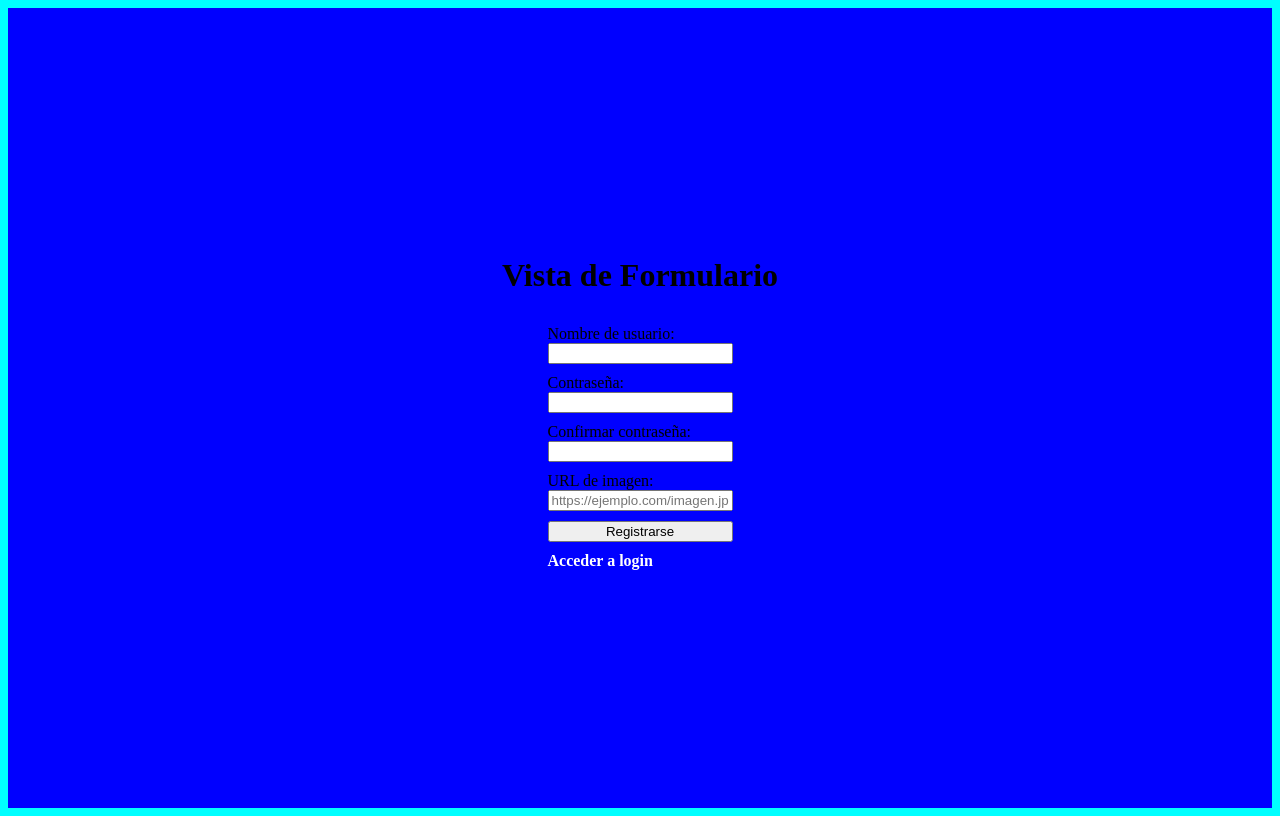
After one commit to yhojanE/proyecto_final_psi, a Django app: page /formulario/ in a window 1280 px wide. The commit adds this page. Run offline with Django 5.2, Linux system fonts and the light colour scheme.

Commit message:
first commit

```diff
--- /dev/null
+++ b/miapp/templates/formulario.html
@@ -0,0 +1,101 @@
+<!DOCTYPE html>
+<html lang="en">
+<head>
+    <meta charset="UTF-8">
+    <meta name="viewport" content="width=device-width, initial-scale=1.0">
+    <title>Formulario</title>
+</head>
+    <style>
+        body{
+            background-color: aqua;
+
+        }
+
+        h1{
+            text-align: center;
+        }
+
+        .contenedor{
+            display: flex;
+            flex-direction: column;
+            justify-content: center;   /* Centra horizontal */
+            align-items: center;       /* Centra vertical   */
+            height: 100vh;             /* Ocupa toda la pantalla */
+            background-color: blue;
+        }
+
+        .formulario{
+            margin: 10px;
+            display: flex;
+            flex-direction: column;
+        }
+
+        .m-bottom{
+            margin-bottom: 10px;
+        }
+        .log{
+            color: white;
+            margin-top: 10px;
+            text-decoration: none;
+            font-weight: bold;
+        }
+        .log:hover{
+            text-decoration: underline;
+            color: rgb(255, 0, 4);
+
+        }
+
+    </style>
+
+<body>
+
+    <div class="contenedor">
+
+        <h1>Vista de Formulario</h1>
+
+        {% if infosms %}
+            <div style="
+                background: #ffe6e6;
+                border-left: 5px solid #ff4d4d;
+                padding: 12px 18px;
+                margin-bottom: 20px;
+                border-radius: 5px;
+                font-family: Arial, sans-serif;
+            ">
+                <p style="
+                    color: #b30000;
+                    font-weight: bold;
+                    margin: 0;
+                    font-size: 15px;
+                ">
+                    {{ infosms }}
+                    <br>
+                    <br>
+                    {{ infosms2 }}
+                </p>
+            </div>
+        {% endif %}
+
+        <form class="formulario" method="post">
+        {% csrf_token %}
+            <label for="usuario">Nombre de usuario:</label>
+            <input type="text" class="m-bottom" id="usuario" name="username" required>
+
+            <label for="password">Contraseña:</label>
+            <input type="password" class="m-bottom" id="password" name="password1" required>
+
+            <label for="confirmar_password">Confirmar contraseña:</label>
+            <input type="password" class="m-bottom" id="confirmar_password" name="password2" required>
+
+            <!-- 🔥 CAMPO NUEVO PARA PEGAR URL DE IMAGEN -->
+            <label for="imagen_url">URL de imagen:</label>
+            <input type="url" class="m-bottom" id="imagen_url" name="imagen_url" placeholder="https://ejemplo.com/imagen.jpg">
+
+            <button type="submit">Registrarse</button>
+            <a class="log" href="{% url 'login' %}">Acceder a login</a>
+        </form>
+
+    </div>
+
+</body>
+</html>
--- a/miapp/templates/index.html
+++ b/miapp/templates/index.html
@@ -141,6 +141,7 @@
         </ul>
     </li>
     <li><a href="#">Experiences ▾</a></li>
+    <li><a href="{% url 'formulario' %}">Formulario ▾</a></li>
     <li><a href="#">Store ▾</a></li>
     <li><a href="#">Music ▾</a></li>
     <li><a href="#">More ▾</a></li>
--- a/miapp/urls.py
+++ b/miapp/urls.py
@@ -7,6 +7,14 @@ urlpatterns = [
     path("vistaDos/", views.segundaVista, name="vistaDos"),
     path("vistaTres/", views.terceraVista, name="vistaTres"),
     path("vistaCuatro/", views.cuartaVista, name="vistaCuatro"),
-    path("quintaCuatro/", views.quintaVista, name="vistaQuinta")
+    path("quintaCuatro/", views.quintaVista, name="vistaQuinta"),
+    path("formulario/", views.formulario, name="formulario"),
+    path("login/", views.login, name="login"),
 
+    # 👇 Rutas añadidas sin alterar tu código existente
+    path("usuarios/", views.lista_usuarios, name="lista_usuarios"),
+    path("usuarios/eliminar/<int:user_id>/", views.eliminar_usuario, name="eliminar_usuario"),
+
+    # 🔥 NUEVA RUTA PARA ACTUALIZAR USUARIO
+    path("usuarios/editar/<int:user_id>/", views.editar_usuario, name="editar_usuario"),
 ]
--- a/miapp/views.py
+++ b/miapp/views.py
@@ -1,16 +1,115 @@
 from django.shortcuts import render
 from django.http import HttpResponse
 
+from .models import Practica
+from django.shortcuts import render, redirect
+
+def formulario(request):
+    if request.method == "POST":
+        usern = request.POST.get("username")
+        passw1 = request.POST.get("password1")
+        passw2 = request.POST.get("password2")
+        img_url = request.POST.get("imagen_url")  # <--- AÑADIDO
+
+        if Practica.objects.filter(username=usern).exists():
+            sms = "El nombre de usuario ya existe"
+            sms2 = "Segundo mensaje"
+            info = {
+                'infosms': sms,
+                'infosms2': sms2
+            }
+            return render(request, "formulario.html", info)
+
+        if passw1 == passw2:
+            Practica.objects.create(
+                username=usern,
+                password=passw2,
+                imagen_url=img_url  # <--- AÑADIDO
+            )
+            return redirect("login")
+    return render(request, "formulario.html")
+
+
 # Create your views here.
-def saludo (request):
+def saludo(request):
     return HttpResponse("Hola mundo")
-def primeraVista (request):
+
+def primeraVista(request):
     return render(request, 'index.html')
-def segundaVista (request):
+
+def segundaVista(request):
     return render(request, 'index2.html')
-def terceraVista (request):
+
+def terceraVista(request):
     return render(request, 'index3.html')
-def cuartaVista (request):
+
+def cuartaVista(request):
     return render(request, 'index4.html')
-def quintaVista (request):
+
+def quintaVista(request):
     return render(request, 'index5.html')
+
+def login(request):
+    return render(request, 'login.html')
+
+
+# ---------------------------------------------------------
+# 👇 NUEVAS VISTAS AÑADIDAS (sin alterar tu código anterior)
+# ---------------------------------------------------------
+
+def lista_usuarios(request):
+
+    # verifica si hay sesión activa
+    if "usuario_id" not in request.session:
+        return redirect("login")
+
+    usuarios = Practica.objects.all()
+    return render(request, "lista_usuarios.html", {"usuarios": usuarios})
+
+
+def eliminar_usuario(request, user_id):
+    usuario = Practica.objects.get(id=user_id)
+    usuario.delete()
+    return redirect("lista_usuarios")
+
+
+# LOGIN
+def login(request):
+    mensaje = ""
+
+    if request.method == "POST":
+        usuario = request.POST.get("username")
+        clave = request.POST.get("password")
+
+        # Buscar el usuario en tu modelo Practica
+        try:
+            user = Practica.objects.get(username=usuario)
+            if user.password == clave:
+                # Guardar sesión manual
+                request.session["usuario_id"] = user.id
+                request.session["usuario_nombre"] = user.username
+                return redirect("lista_usuarios")   # Ir a la lista de usuarios
+            else:
+                mensaje = "Contraseña incorrecta"
+        except Practica.DoesNotExist:
+            mensaje = "El usuario no existe"
+
+    return render(request, "login.html", {"mensaje": mensaje})
+
+
+# ---------------------------------------------------------
+# 🔥 NUEVA VISTA: EDITAR USUARIO (sin alterar tu código anterior)
+# ---------------------------------------------------------
+
+def editar_usuario(request, user_id):
+    usuario = Practica.objects.get(id=user_id)
+
+    if request.method == "POST":
+        usuario.username = request.POST.get("username")
+        usuario.password = request.POST.get("password")
+        usuario.imagen_url = request.POST.get("imagen_url")
+        usuario.save()
+
+        return redirect("lista_usuarios")
+
+    return render(request, "editar_usuario.html", {"usuario": usuario})
```
Also changed, not shown: miapp/admin.py (+7 -0 lines), miapp/models.py (+8 -0 lines), miapp/templates/editar_usuario.html (added, +31 -0 lines), miapp/templates/lista_usuarios.html (added, +58 -0 lines), miapp/templates/login.html (added, +45 -0 lines), db.sqlite3, miapp/migrations/0001_initial.py (added), miapp/migrations/0002_practica_imagen_url.py (added).
